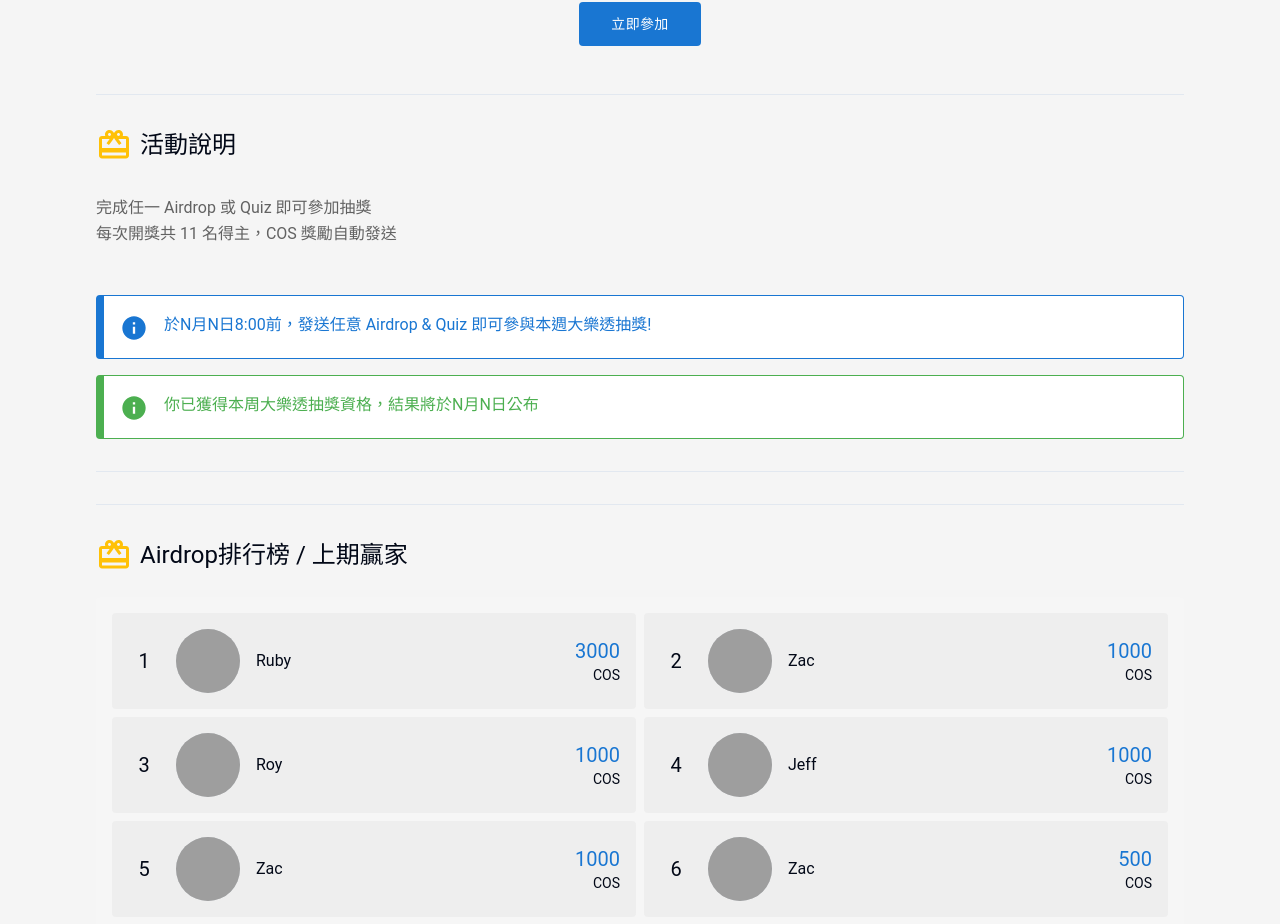
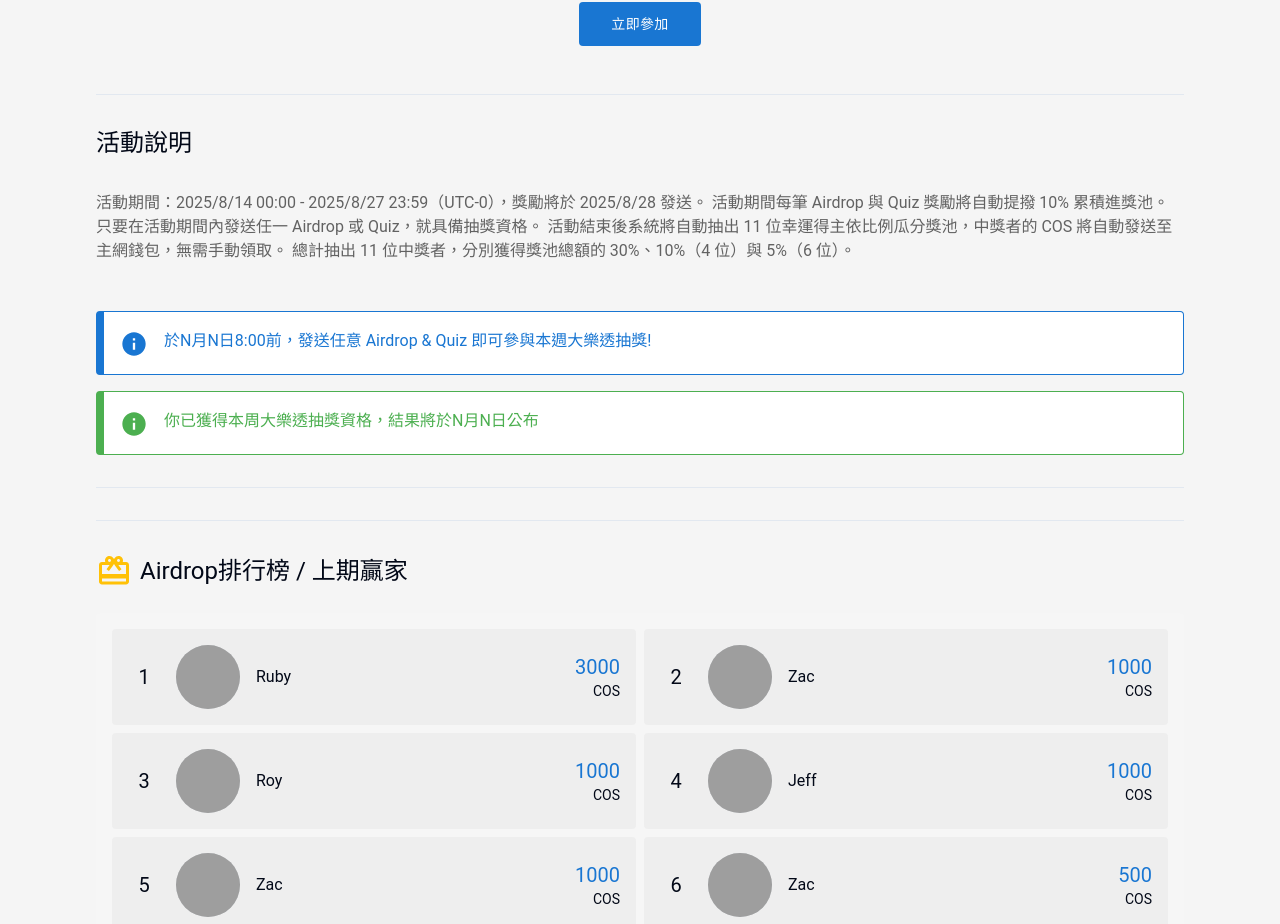
Before and after one commit to collie02/event_vue, a Vue app in the folder vue-version/: page / in a window 1280 px wide. Shown: the part 798-1722 px from the top of the page. Built offline with nearby package versions, Linux system fonts and the light colour scheme; grey boxes are pictures that could not be loaded.

Commit message:
更新 Vue ActivityDescription 組件
cgen-6668d4595ce7453ab00baff4bea4bae7

```diff
--- a/vue-version/src/components/ActivityDescription.vue
+++ b/vue-version/src/components/ActivityDescription.vue
@@ -2,20 +2,19 @@
   <div class="mb-8">
     <!-- Section Title -->
     <div class="flex items-center gap-2 mb-4">
-      <div class="w-9 h-9 text-cos-amber">
-        <svg width="36" height="36" viewBox="0 0 36 36" fill="currentColor">
-          <path d="M30 21H6V12H13.62L10.5 16.245L12.93 18L16.5 13.14L18 11.1L19.5 13.14L23.07 18L25.5 16.245L22.38 12H30M30 28.5H6V25.5H30M13.5 6C13.8978 6 14.2794 6.15804 14.5607 6.43934C14.842 6.72064 15 7.10218 15 7.5C15 7.89782 14.842 8.27936 14.5607 8.56066C14.2794 8.84196 13.8978 9 13.5 9C13.1022 9 12.7206 8.84196 12.4393 8.56066C12.158 8.27936 12 7.89782 12 7.5C12 7.10218 12.158 6.72064 12.4393 6.43934C12.7206 6.15804 13.1022 6 13.5 6ZM22.5 6C22.8978 6 23.2794 6.15804 23.5607 6.43934C23.842 6.72064 24 7.10218 24 7.5C24 7.89782 23.842 8.27936 23.5607 8.56066C23.2794 8.84196 22.8978 9 22.5 9C22.1022 9 21.7206 8.84196 21.4393 8.56066C21.158 8.27936 21 7.89782 21 7.5C21 7.10218 21.158 6.72064 21.4393 6.43934C21.7206 6.15804 22.1022 6 22.5 6ZM30 9H26.73C26.895 8.535 27 8.025 27 7.5C27 6.30653 26.5259 5.16193 25.682 4.31802C24.8381 3.47411 23.6935 3 22.5 3C20.925 3 19.56 3.81 18.75 5.025L18 6L17.25 5.01C16.44 3.81 15.075 3 13.5 3C12.3065 3 11.1619 3.47411 10.318 4.31802C9.47411 5.16193 9 6.30653 9 7.5C9 8.025 9.105 8.535 9.27 9H6C4.335 9 3 10.335 3 12V28.5C3 30.165 4.335 31.5 6 31.5H30C31.665 31.5 33 30.165 33 28.5V12C33 10.335 31.665 9 30 9Z"/>
-        </svg>
-      </div>
-      <h2 class="text-2xl font-normal text-black/87">活動說明</h2>
+      <h2 class="text-xl md:text-2xl font-normal text-black/87">
+        活動說明
+      </h2>
     </div>
 
     <!-- Description Text -->
     <div class="py-4">
-      <p class="text-base text-black/60 leading-relaxed">
-        完成任一 Airdrop 或 Quiz 即可參加抽獎
-        <br />
-        每次開獎共 11 名得主，COS 獎勵自動發送
+      <p class="text-sm md:text-base text-black/60 leading-relaxed">
+        活動期間：2025/8/14 00:00 - 2025/8/27 23:59（UTC-0），獎勵將於 2025/8/28 發送。
+        活動期間每筆 Airdrop 與 Quiz 獎勵將自動提撥 10% 累積進獎池。
+        只要在活動期間內發送任一 Airdrop 或 Quiz，就具備抽獎資格。
+        活動結束後系統將自動抽出 11 位幸運得主依比例瓜分獎池，中獎者的 COS 將自動發送至主網錢包，無需手動領取。
+        總計抽出 11 位中獎者，分別獲得獎池總額的 30%、10%（4 位）與 5%（6 位）。
       </p>
     </div>
   </div>
```
